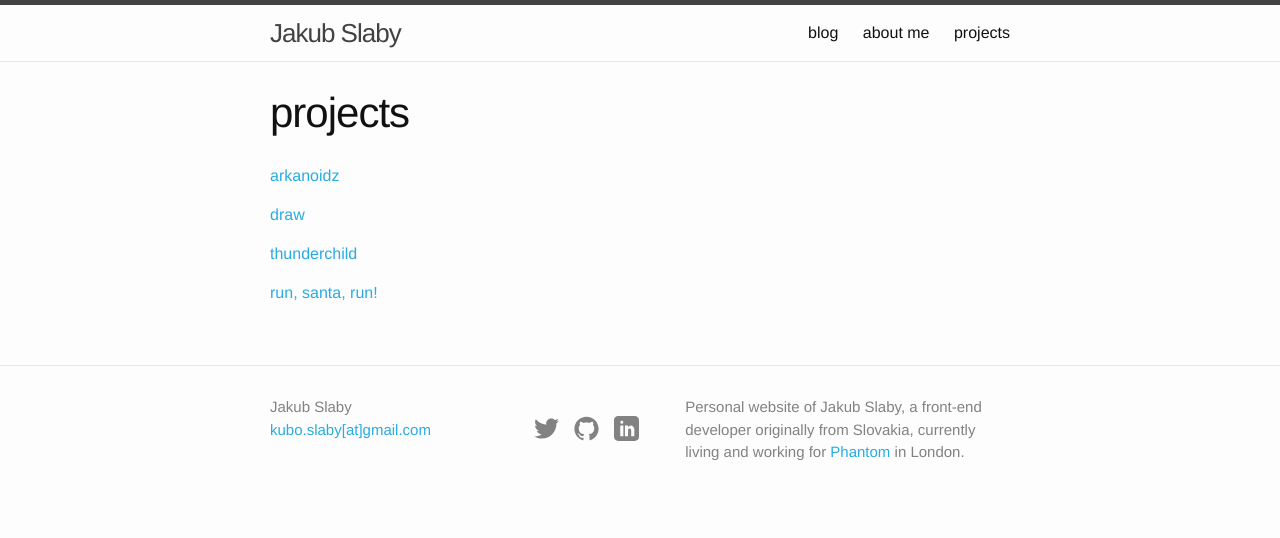
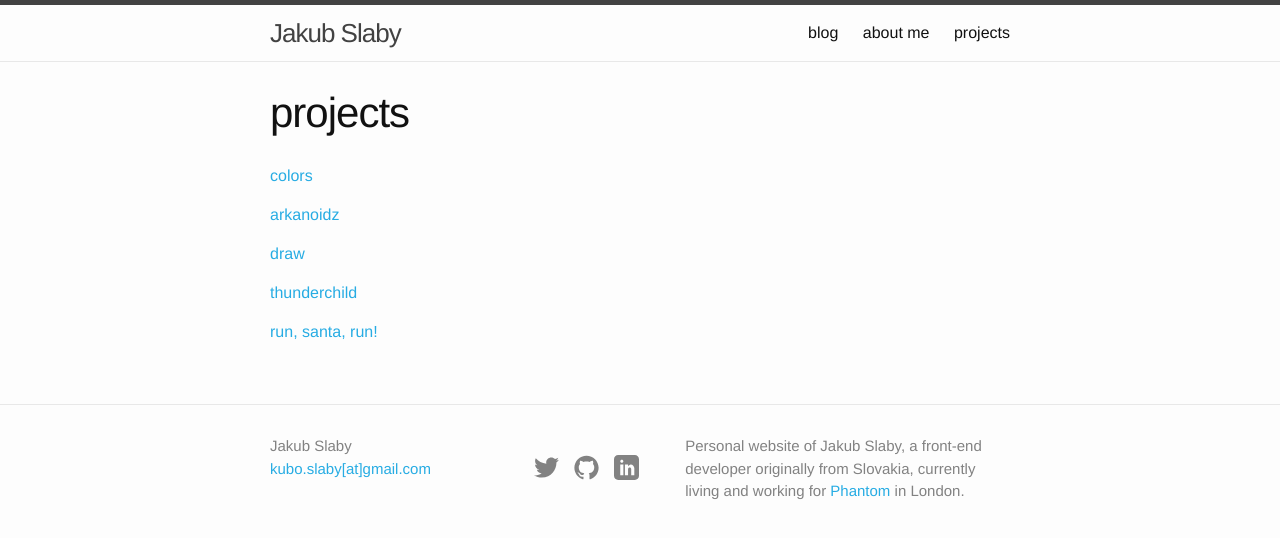
Before and after one commit to jakubsl/jakubsl.github.io, a Jekyll site: the page built from projects/index.html, in a window 1280 px wide. Shown: the top 538 px of the page. Built offline with Jekyll 4.4.1, drawn with Linux system fonts in a browser that asks for light colours.

Commit message:
adding project colors to list of projects

```diff
--- a/projects/index.html
+++ b/projects/index.html
@@ -4,6 +4,7 @@ menu: main
 order: 2
 title:  "projects"
 ---
+<p><a href="http://jakubslaby.net/colors/" target="_blank">colors</a></p>
 <p><a href="arkanoidz">arkanoidz</a></p>
 <p><a href="draw" target="_blank">draw</a></p>
 <p><a href="thunder" target="_blank">thunderchild</a></p>
```
